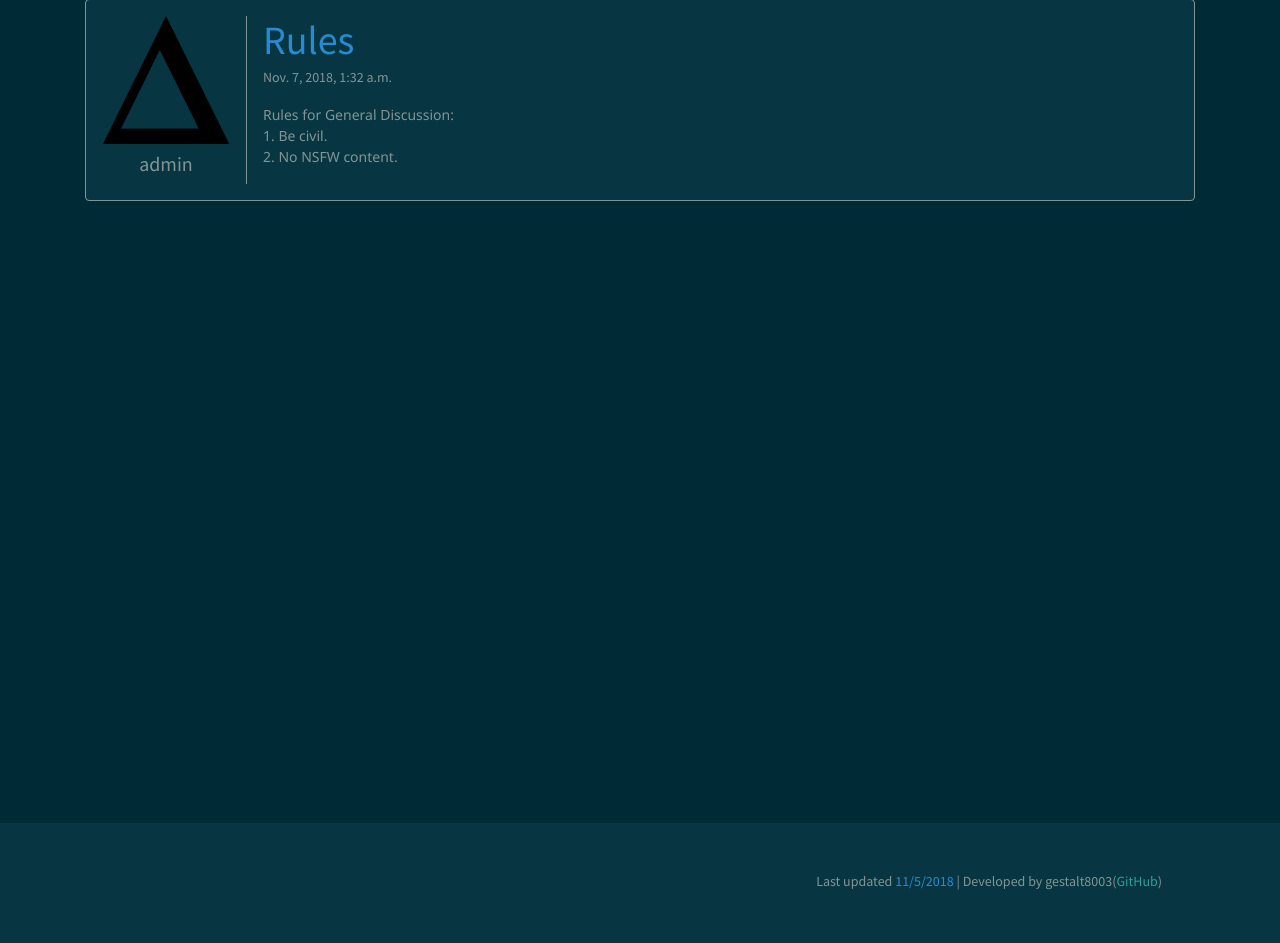
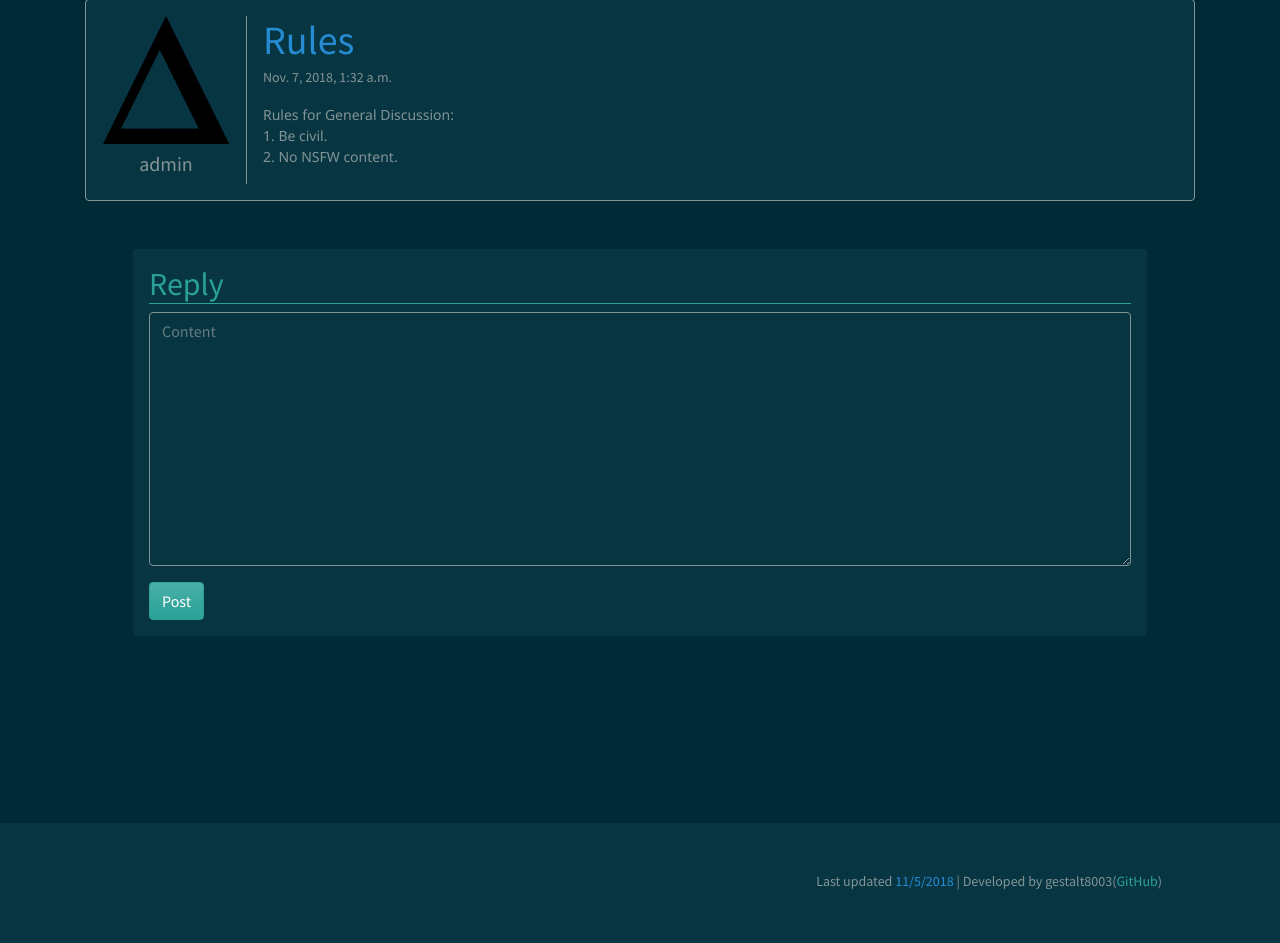
Before and after one commit to cmcummings/delta-forum, a Django app: template delta/forum/templates/forum/thread.html in a window 1280 px wide. Shown: the part 81-1024 px from the top of the page. Run offline with Django 3.2, Linux system fonts and the light colour scheme; the template is opened without the code that fills it: values that come from a table or form of the project are taken from there, others are empty; data comes from the database, SQL or seed files in the repository; both versions use the stored data as it was after the commit; some libraries are stand-ins or nearby versions.

Commit message:
thread and reply done

```diff
--- a/delta/forum/forms.py
+++ b/delta/forum/forms.py
@@ -10,7 +10,11 @@ class LoginForm(forms.ModelForm):
         fields = ['username', 'password']
 
 class ThreadForm(forms.ModelForm):
-
     class Meta:
         model = Thread
         fields = ['title', 'content']
+
+class ReplyForm(forms.ModelForm):
+    class Meta:
+        model = Reply
+        fields = ['content']
--- a/delta/forum/templates/forum/home.html
+++ b/delta/forum/templates/forum/home.html
@@ -36,10 +36,10 @@
         <script>
             $("#id_title").attr("placeholder", "Title");
             $("#id_content").attr("placeholder", "Content");
-            $('.form-group input').each(function() {
+            $('.form-group input').each(function () {
                 $(this).addClass('form-control bg-dark text-secondary border-secondary');
             })
-            $('textarea').each(function() {
+            $('textarea').each(function () {
                 $(this).addClass('form-control bg-dark text-secondary border-secondary');
             })
         </script>
--- a/delta/forum/templates/forum/thread.html
+++ b/delta/forum/templates/forum/thread.html
@@ -61,6 +61,28 @@
         </div>
     </div>
     {% endfor %}
+
+    <!-- Reply Form -->
+    <div class="bg-dark rounded m-5 p-3">
+        <form action="{% url 'forum-new-reply' %}?id={{ thread.id }}" method="POST">
+            {% csrf_token %}
+            <h2 class="border-bottom border-success text-success">Reply</h2>
+            <div class="form-group">
+                {{ replyform.content }}
+            </div>
+            <input style="" class="btn btn-success" type="submit" value="Post">
+        </form>
+        <script>
+            $("#id_title").attr("placeholder", "Title");
+            $("#id_content").attr("placeholder", "Content");
+            $('.form-group input').each(function () {
+                $(this).addClass('form-control bg-dark text-secondary border-secondary');
+            })
+            $('textarea').each(function () {
+                $(this).addClass('form-control bg-dark text-secondary border-secondary');
+            })
+        </script>
+    </div>
 </div>
 
 {% endblock %}
--- a/delta/forum/urls.py
+++ b/delta/forum/urls.py
@@ -8,5 +8,6 @@ urlpatterns = [
     path('thread/', views.thread, name="forum-thread"),
     path('login/', views.login, name="forum-login"),
     path('logout/', views.logout_view, name="forum-logout"),
-    path('newthread/', views.new_thread, name="forum-new-thread")
+    path('newthread/', views.new_thread, name="forum-new-thread"),
+    path('newreply/', views.new_reply, name="forum-new-reply")
 ] + static(settings.STATIC_URL, document_root=settings.STATIC_ROOT)
```
Also changed, not shown: delta/forum/views.py (+25 -3 lines), delta/db.sqlite3.
